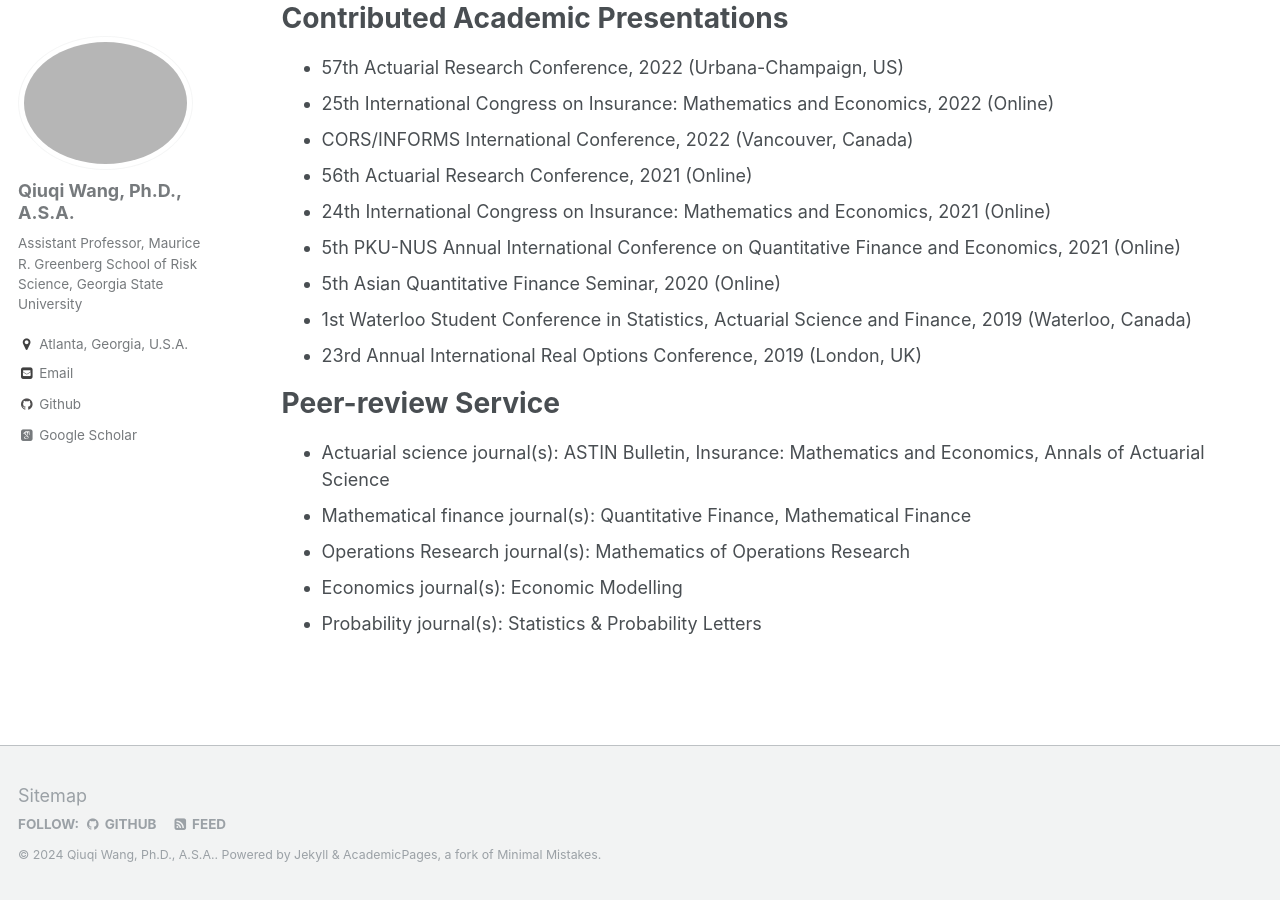
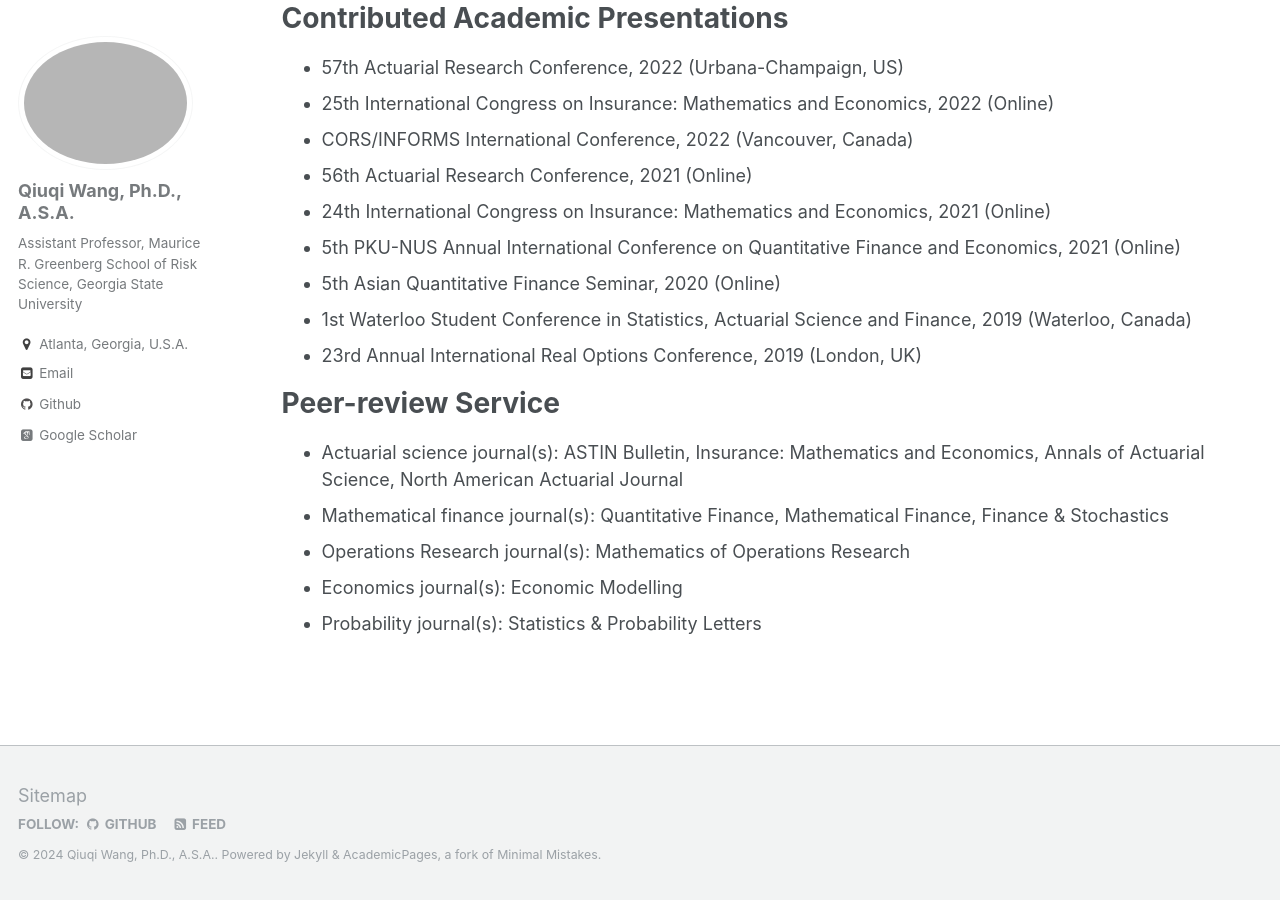
Before and after one commit to qwangan/qwangan.github.io, a Jekyll site: the page built from _pages/talks.md, in a window 1280 px wide and 900 px high, scrolled down 663 px. Built offline with Jekyll 4.4.1, drawn with Linux system fonts in a browser that asks for light colours; some web fonts are replaced.

Commit message:
Update talks.md

```diff
--- a/_pages/talks.md
+++ b/_pages/talks.md
@@ -32,8 +32,8 @@ author_profile: true
 * 23rd Annual International Real Options Conference, 2019 (London, UK)
 
 # Peer-review Service
-* Actuarial science journal(s): ASTIN Bulletin, Insurance: Mathematics and Economics, Annals of Actuarial Science
-* Mathematical finance journal(s): Quantitative Finance, Mathematical Finance
+* Actuarial science journal(s): ASTIN Bulletin, Insurance: Mathematics and Economics, Annals of Actuarial Science, North American Actuarial Journal
+* Mathematical finance journal(s): Quantitative Finance, Mathematical Finance, Finance & Stochastics
 * Operations Research journal(s): Mathematics of Operations Research
 * Economics journal(s): Economic Modelling
 * Probability journal(s): Statistics & Probability Letters
```
